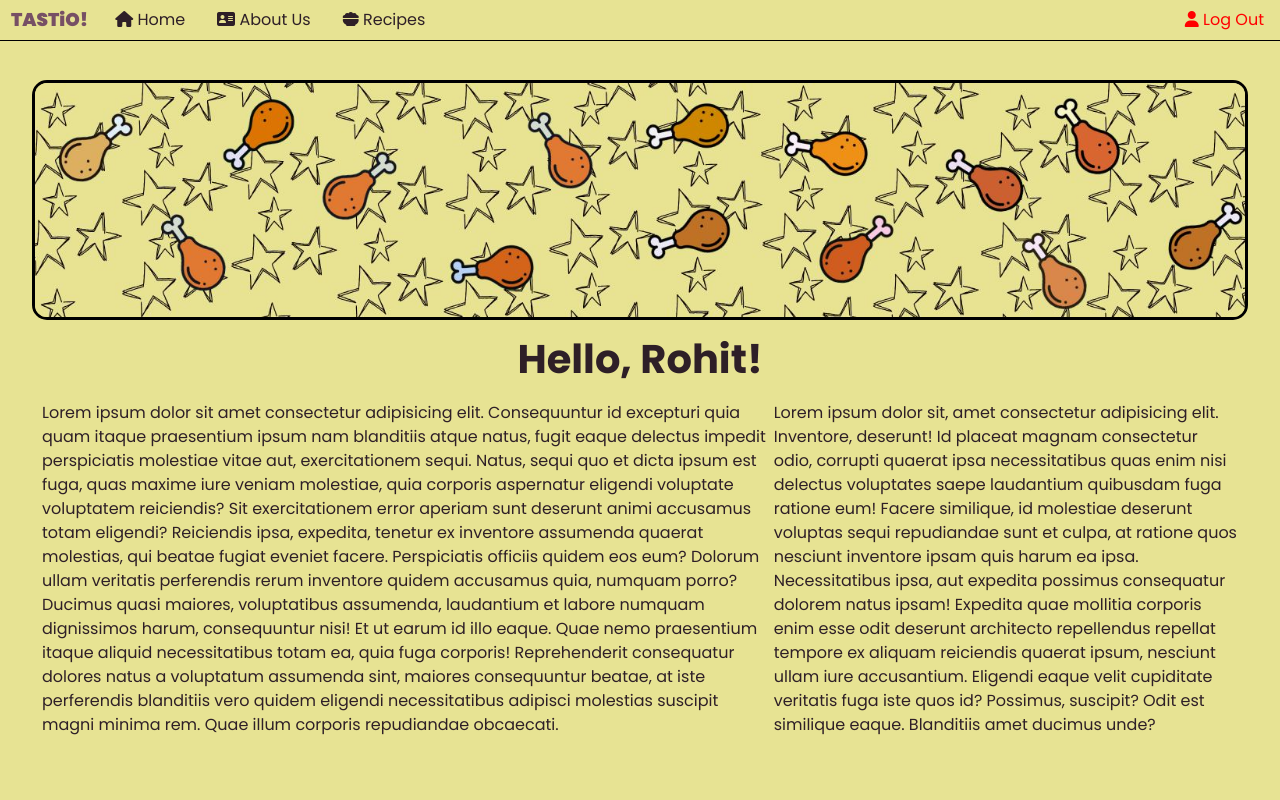
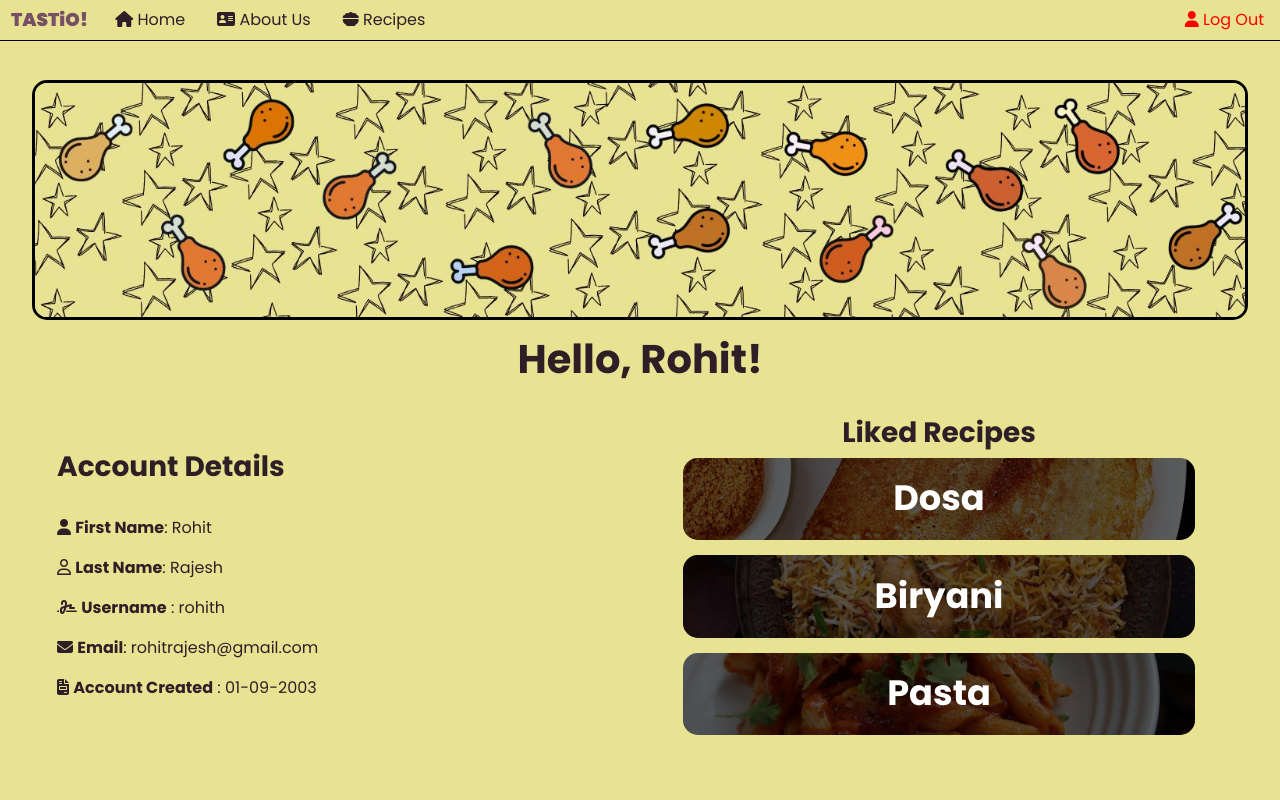
Before and after one commit to 00ROHIT00/Tastio---Recipe-Sharing-Platform, a Django app: page /profile in a window 1280 px wide. Run offline with Django 5.2, Linux system fonts and the light colour scheme; some libraries are stand-ins or nearby versions.

Commit message:
Completed the user profile page

```diff
--- a/Tastio/static/profile_styles.css
+++ b/Tastio/static/profile_styles.css
@@ -120,5 +120,85 @@ body, html {
   padding : 10px;
 }
 .left, .right{
-  /* border: lime 2px solid; */
+  width : 50%;
+  padding : 15px;
+  display: flex;
+  align-items: top;
+  justify-content: center;
+  flex-direction: column;
 }
+
+
+.right{
+  width : 50%;
+  padding : 15px;
+  display: flex;
+  align-items: center;
+  justify-content: center;
+  flex-direction: column;
+}
+
+.left h3, .right h3{
+  font-weight: 700;
+}
+.right h3{
+  text-align: center;
+}
+.recipeDetails{
+  display: flex;
+  align-items: center;
+  justify-content: center;
+  width: 90%;
+  height: 30%;
+  border-radius: 15px;
+  -webkit-border-radius: 15px;
+  -moz-border-radius: 15px;
+  -ms-border-radius: 15px;
+  -o-border-radius: 15px;
+  overflow: hidden;
+  position: relative;
+  margin-bottom: 15px;
+  transition: 0.3s ease-in-out;
+  -webkit-transition: 0.3s ease-in-out;
+  -moz-transition: 0.3s ease-in-out;
+  -ms-transition: 0.3s ease-in-out;
+  -o-transition: 0.3s ease-in-out;
+}
+
+.recipeDetails img{
+  width: 100%;
+  height: 100%;
+  object-fit: cover;
+  filter: brightness(60%);
+  -webkit-filter: brightness(60%);
+}
+
+.recipeDetails p{
+  position: absolute;
+  color : white;
+  font-weight: bold;
+  font-size: 2.2rem;
+  text-align: center;
+  z-index: 2;
+  margin: 0;
+}
+
+.recipeDetails::before{
+  content: "";
+  position: absolute;
+  top: 0;
+  left : 0;
+  width: 100%;
+  height: 100%;
+  background-color: rgba(0, 0, 0, 0.4);
+  z-index: 1;
+}
+
+.firstRecipe:hover, .secondRecipe:hover, .thirdRecipe:hover{
+  transform: scale(1.05);
+  -webkit-transform: scale(1.05);
+  -moz-transform: scale(1.05);
+  -ms-transform: scale(1.05);
+  -o-transform: scale(1.05);
+  cursor: pointer;
+}
--- a/Tastio/templates/profile.html
+++ b/Tastio/templates/profile.html
@@ -39,17 +39,31 @@
         <h1 class="greeting">Hello, Rohit!</h1>
         <div class="userDetails">
           <div class="left">
-            Lorem ipsum dolor sit amet consectetur adipisicing elit. Consequuntur id excepturi quia quam itaque praesentium ipsum nam blanditiis atque natus, fugit eaque delectus impedit perspiciatis molestiae vitae aut, exercitationem sequi.
-            Natus, sequi quo et dicta ipsum est fuga, quas maxime iure veniam molestiae, quia corporis aspernatur eligendi voluptate voluptatem reiciendis? Sit exercitationem error aperiam sunt deserunt animi accusamus totam eligendi?
-            Reiciendis ipsa, expedita, tenetur ex inventore assumenda quaerat molestias, qui beatae fugiat eveniet facere. Perspiciatis officiis quidem eos eum? Dolorum ullam veritatis perferendis rerum inventore quidem accusamus quia, numquam porro?
-            Ducimus quasi maiores, voluptatibus assumenda, laudantium et labore numquam dignissimos harum, consequuntur nisi! Et ut earum id illo eaque. Quae nemo praesentium itaque aliquid necessitatibus totam ea, quia fuga corporis!
-            Reprehenderit consequatur dolores natus a voluptatum assumenda sint, maiores consequuntur beatae, at iste perferendis blanditiis vero quidem eligendi necessitatibus adipisci molestias suscipit magni minima rem. Quae illum corporis repudiandae obcaecati.
+            <h3>Account Details</h3> <br>
+            <p><i class="fa-solid fa-user"></i>       <b>First Name</b>: Rohit</p>
+            <p><i class="fa-regular fa-user"></i>       <b>Last Name</b>: Rajesh</p>
+            <p><i class="fa-solid fa-signature"></i>  <b>Username</b> : rohith</p>
+            <p><i class="fa-solid fa-envelope"></i>    <b>Email</b>: rohitrajesh@gmail.com</p>
+            <p><i class="fa-solid fa-file-invoice"></i>    <b>Account Created</b> : 01-09-2003</p>
+
           </div>
           <div class="right">
-            Lorem ipsum dolor sit, amet consectetur adipisicing elit. Inventore, deserunt! Id placeat magnam consectetur odio, corrupti quaerat ipsa necessitatibus quas enim nisi delectus voluptates saepe laudantium quibusdam fuga ratione eum!
-            Facere similique, id molestiae deserunt voluptas sequi repudiandae sunt et culpa, at ratione quos nesciunt inventore ipsam quis harum ea ipsa. Necessitatibus ipsa, aut expedita possimus consequatur dolorem natus ipsam!
-            Expedita quae mollitia corporis enim esse odit deserunt architecto repellendus repellat tempore ex aliquam reiciendis quaerat ipsum, nesciunt ullam iure accusantium. Eligendi eaque velit cupiditate veritatis fuga iste quos id?
-            Possimus, suscipit? Odit est similique eaque. Blanditiis amet ducimus unde?
+            <h3>Liked Recipes</h3>
+
+            <div class="recipeDetails firstRecipe">
+              <img src="{% static '/images/dosa.jpg' %}" alt="Dosa">
+              <p>Dosa</p>
+            </div>
+
+            <div class="recipeDetails secondRecipe">
+              <img src="{% static '/images/Biryani.jpg' %}" alt="Biryani">
+              <p>Biryani</p>
+            </div>
+
+            <div class="recipeDetails thirdRecipe">
+              <img src="{% static '/images/pasta.jpg' %}" alt="Pasta">
+              <p>Pasta</p>
+            </div>
           </div>
         </div>
       </div>
```
Also changed, not shown: Tastio/static/images/Biryani.jpg (added), Tastio/static/images/dosa.jpg (added), Tastio/static/images/pasta.jpg (added).
